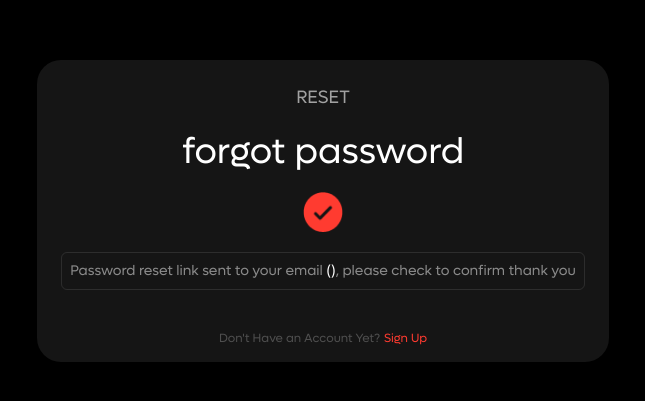
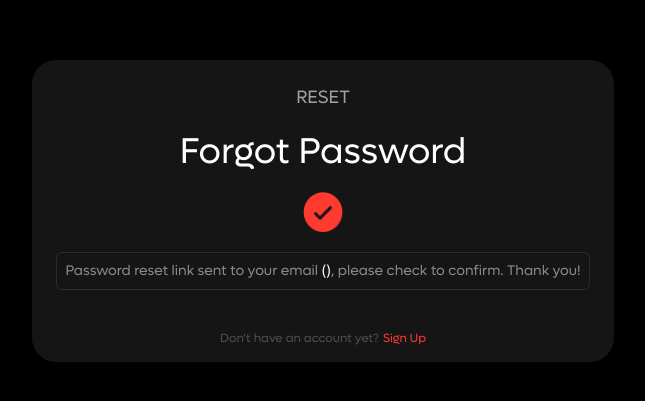
Before and after one commit to Dekatron322/altima, a Next.js app: page /reset-link in a window 1280 px wide. Shown: the part 189-590 px from the top of the page, without its empty margins (317-962 px from the left). Built offline with nearby package versions, Linux system fonts and the light colour scheme.

Commit message:
last one

```diff
--- a/app/(auth)/reset-link/page.tsx
+++ b/app/(auth)/reset-link/page.tsx
@@ -16,7 +16,6 @@ const Page: React.FC = () => {
   }, [searchParams])
 
   return (
-    <>
     <div className="flex h-screen w-full items-center justify-center bg-[#000000] max-md:bg-[#000000]">
       <motion.div
         className="flex justify-center rounded-3xl bg-[#151515] max-sm:w-[95%] max-sm:rounded-lg xl:max-w-[600px]"
@@ -27,7 +26,7 @@ const Page: React.FC = () => {
         <div className="flex w-full flex-col items-center justify-center">
           <div className="flex w-full flex-col items-center py-6 max-md:px-3 md:px-6">
             <p className="text-center text-lg text-[#FFFFFF99] max-sm:text-sm">RESET</p>
-              <p className="text-center text-4xl text-[#FFFFFF] max-sm:text-[28px] md:my-5">forgot password</p>
+            <p className="text-center text-4xl text-[#FFFFFF] max-sm:text-[28px] md:my-5">Forgot Password</p>
 
             <Image
               src="/Vector1.png"
@@ -39,13 +38,13 @@ const Page: React.FC = () => {
             <div className="mt-5 flex w-full items-end justify-center rounded-md border border-[#FFFFFF1A] p-2">
               <p className="text-center text-sm text-[#FFFFFF80]">
                 Password reset link sent to your email <span className="text-white">({email})</span>, please check to
-                  confirm thank you
+                confirm. Thank you!
               </p>
             </div>
           </div>
 
           <div className="my-4 flex justify-center gap-1 px-6">
-              <p className="text-xs text-[#4F4F4F]">Don&apos;t Have an Account Yet?</p>
+            <p className="text-xs text-[#4F4F4F]">Don&apos;t have an account yet?</p>
             <Link href="/signup" className="text-xs text-[#FF3B30]">
               Sign Up
             </Link>
@@ -53,7 +52,6 @@ const Page: React.FC = () => {
         </div>
       </motion.div>
     </div>
-    </>
   )
 }
 
```
Lines whose indentation alone changed are shown as unchanged.
